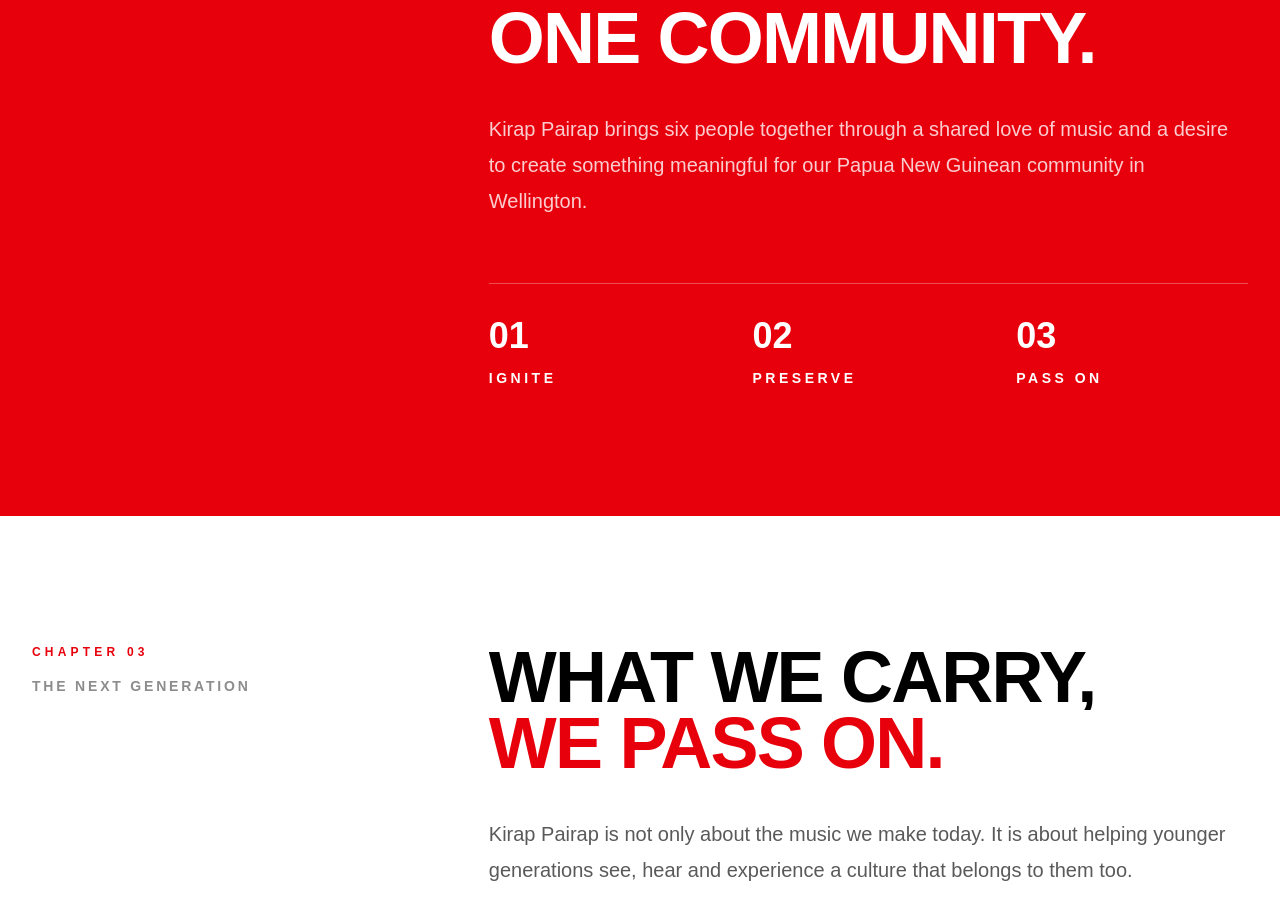
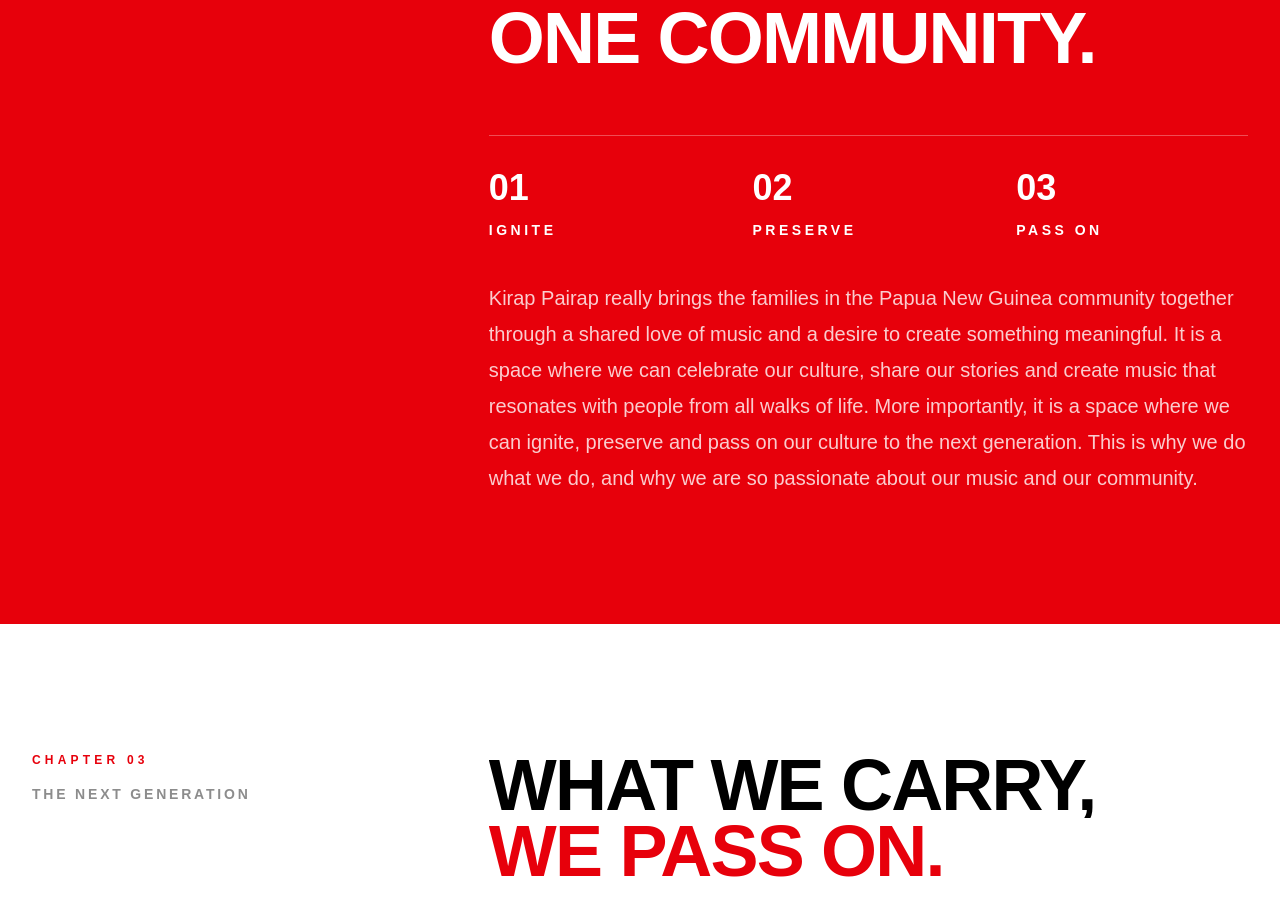
Before and after one commit to okdezines/kirap-pairap, a Next.js app: page /kirap-pairap/story in a window 1280 px wide. Shown: the part 1761-2669 px from the top of the page. Built offline with nearby package versions, Linux system fonts and the light colour scheme.

Commit message:
UI changee txt color on hero page

```diff
--- a/app/components/Hero.tsx
+++ b/app/components/Hero.tsx
@@ -101,9 +101,9 @@
                                 text-xs
                                 // font-semibold
                                 uppercase
-                                leading-3.5
+                                leading-2.5
                                 tracking-[0.35em]
-                                text-[#FFF5EE]
+                                text-[#899996]
                                 md:text-sm
                             "
                         >
@@ -167,7 +167,7 @@
                                 },
                             },
                         }}
-                        className="max-w-xl text-base font-semibold leading-7 text-[#FFF5EE] md:text-lg"
+                        className="max-w-xl text-base font-semibold leading-7 text-[#899996] md:text-lg"
                     >
                         One community. Building a band to ignite, preserve and pass on
                         Papua New Guinea&apos;s musical and cultural heritage.
@@ -186,7 +186,7 @@
                                 },
                             },
                         }}
-                        className="mt-6 text-xs font-semibold uppercase tracking-[0.35em] text-[#FFF5EE]"
+                        className="mt-6 text-xs font-bold uppercase tracking-[0.35em] text-[#e7000b]"
                     >
                         Ignite • Preserve • Pass On
                     </motion.p>
@@ -210,16 +210,16 @@
                     >
                         <Link
                             href="/story/"
-                            className="bg-red-600 px-8 py-4 text-xs font-black uppercase tracking-[0.2em] text-white transition hover:bg-red-500"
+                            className="rounded-lg border border-white/30 bg-black/40 px-8 py-4 text-xs font-black uppercase tracking-[0.2em] text-white backdrop-blur-sm transition hover:border-white hover:bg-white hover:text-black"
                         >
                             Our Story →
                         </Link>
 
                         <Link
                             href="/support/"
-                            className="border border-white/30 bg-black/40 px-8 py-4 text-xs font-black uppercase tracking-[0.2em] text-white backdrop-blur-sm transition hover:border-white hover:bg-white hover:text-black"
+                            className="rounded-lg border border-white/30 bg-red-600 px-8 py-4 text-xs font-black uppercase tracking-[0.2em] text-white backdrop-blur-sm transition hover:border-white hover:bg-white hover:text-black"
                         >
-                            Support the Band →
+                            Contribute →
                         </Link>
                     </motion.div>
                 </motion.div>
--- a/app/components/StoryContent.tsx
+++ b/app/components/StoryContent.tsx
@@ -240,23 +240,6 @@
                                     </motion.span>
                                 </span>
                             </h2>
-
-                            <motion.p
-                                initial={{ opacity: 0, y: 25 }}
-                                whileInView={{ opacity: 1, y: 0 }}
-                                viewport={{ once: true }}
-                                transition={{
-                                    duration: 0.7,
-                                    delay: 0.2,
-                                    ease: "easeOut",
-                                }}
-                                className="mt-10 max-w-3xl text-lg leading-8 text-white/80 md:text-xl md:leading-9"
-                            >
-                                Kirap Pairap brings six people together through a shared love of
-                                music and a desire to create something meaningful for our Papua New
-                                Guinean community in Wellington.
-                            </motion.p>
-
                             {/* Purpose */}
                             <motion.div
                                 initial={{ opacity: 0, y: 25 }}
@@ -290,6 +273,25 @@
                                     </p>
                                 </div>
                             </motion.div>
+                            <motion.p
+                                initial={{ opacity: 0, y: 25 }}
+                                whileInView={{ opacity: 1, y: 0 }}
+                                viewport={{ once: true }}
+                                transition={{
+                                    duration: 0.7,
+                                    delay: 0.2,
+                                    ease: "easeOut",
+                                }}
+                                className="mt-10 max-w-3xl text-lg leading-8 text-white/80 md:text-xl md:leading-9"
+                            >
+                                Kirap Pairap really brings the families in the Papua New Guinea community together through a shared love of
+                                music and a desire to create something meaningful. It is a space where we can celebrate our culture,
+                                share our stories and create music that resonates with people from all walks of life. More importantly,
+                                it is a space where we can ignite, preserve and pass on our culture to the next generation. This is why we
+                                do what we do, and why we are so passionate about our music and our community.
+                            </motion.p>
+
+
                         </div>
                     </div>
                 </div>
@@ -454,7 +456,7 @@
                         className="mt-16 flex flex-wrap gap-4"
                     >
                         <a
-                            href="/kirap-pairap/#members"
+                            href="/kirap-pairap/band/"
                             className="rounded-full bg-white px-7 py-4 text-sm font-bold uppercase tracking-[0.15em] text-black transition-transform hover:-translate-y-1"
                         >
                             Meet the Band
```
Lines whose indentation alone changed are shown as unchanged.
